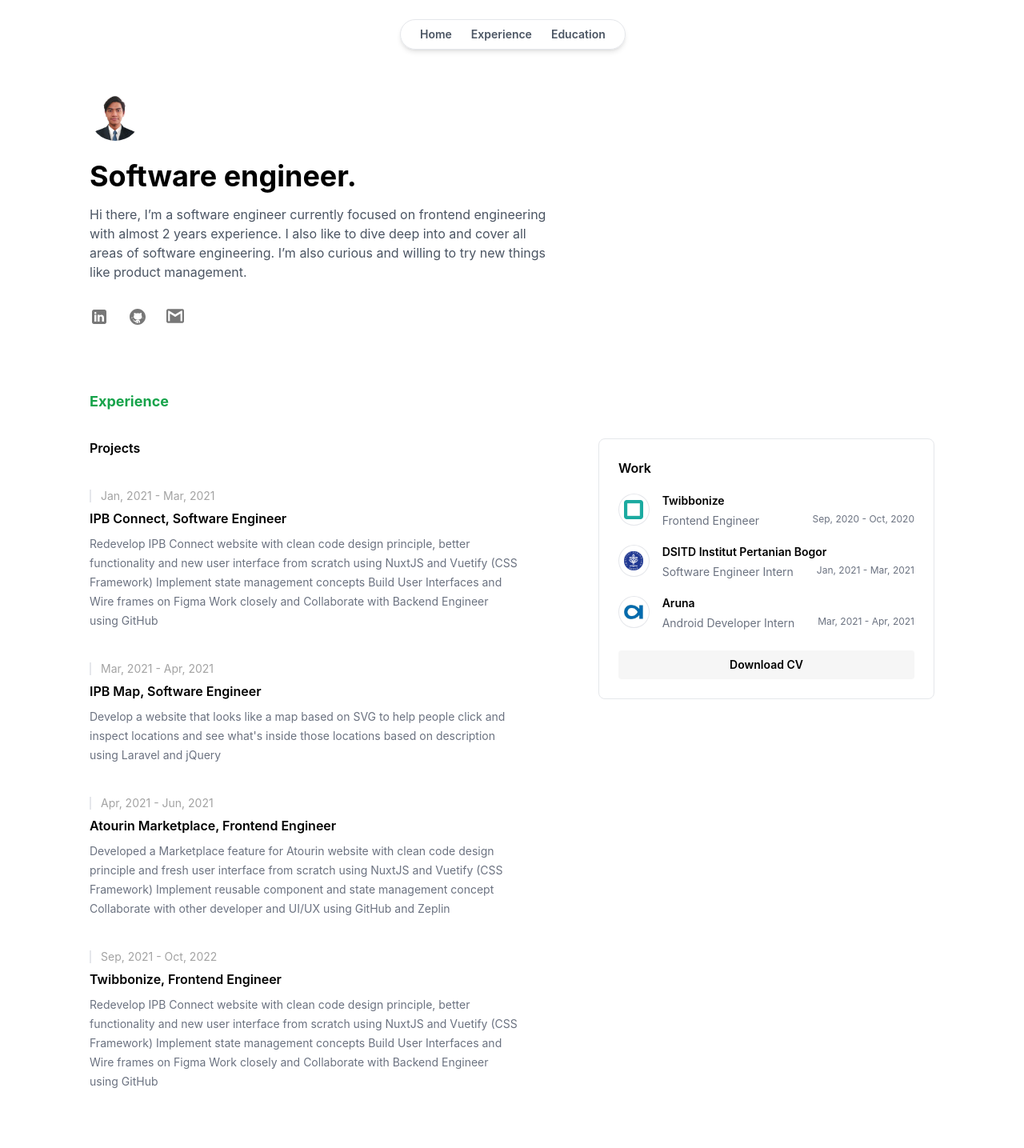
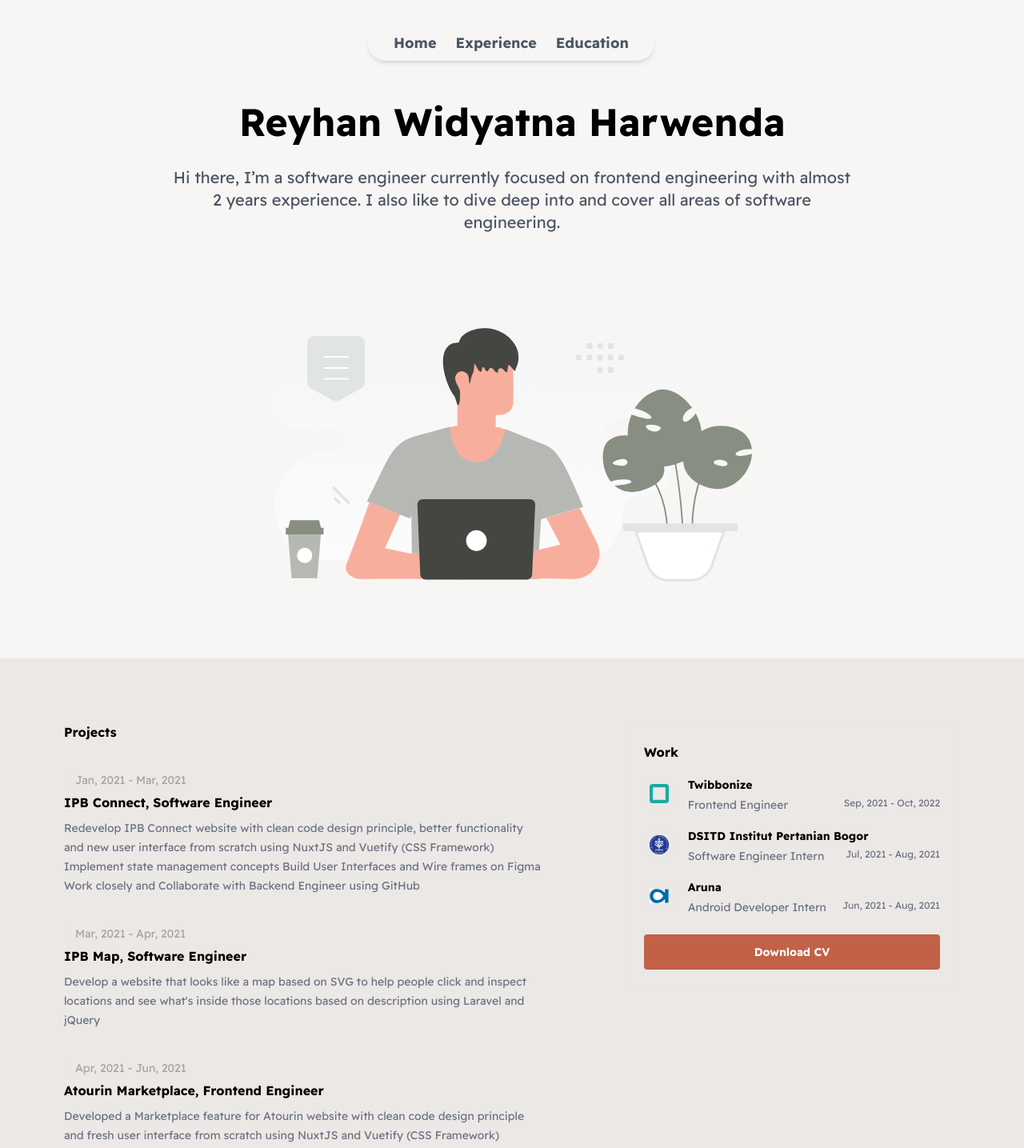
Before and after one commit to reyhanwidyatna/my-portofolio, a React (Create React App) app: page / in a window 1280 px wide. Shown: the top 1435 px of the page at 80% size. Built offline with nearby package versions, Linux system fonts and the light colour scheme.

Commit message:
refactor color

```diff
--- a/src/App.css
+++ b/src/App.css
@@ -2,21 +2,19 @@
   width: 100%;
   height: 100%;
   min-height: 100vh;
-  background-color: rgb(250, 250, 250);
 }
 
 .body {
   width: 100%;
   height: 100%;
-  max-width: 1280px;
-  background-color: white;
+  background-color: #f7f6f5;
 }
 
 .navbar {
   position: fixed;
-  background: white;
-  top: 24px;
-  left: calc(50% - 140px);
+  top: 32px;
+  left: calc(50% - 180px);
+  background-color: #f7f6f5;
 }
 
 .navbar-item:last-child {
@@ -27,13 +25,15 @@
   margin-right: 24px;
 }
 
-.header {
-  max-width: 800px;
+.background {
+  max-width: 1080px;
+  text-align: center;
+  margin: auto;
 }
 
-.profile {
-  width: 64px;
-  height: 64px;
+.background-image {
+  max-width: 600px;
+  margin: 0 auto;
 }
 
 .social-media {
@@ -44,6 +44,15 @@
 .social-media-gmail {
   width: 22px;
   height: 22px;
+}
+
+.experience {
+  background-color: #EBE8E6;
+}
+
+.experience-detail {
+  max-width: 1280px;
+  margin: auto;
 }
 
 .projects {
@@ -83,7 +92,12 @@
 }
 
 .download {
-  background-color: rgb(246, 246, 246);
+  background-color: #c26148;
+  color: #ffffff;
+}
+
+.education {
+  /* background-color: #C26148; */
 }
 
 .education-image {
--- a/src/App.tsx
+++ b/src/App.tsx
@@ -1,6 +1,4 @@
-import profile from "./assets/profile.jpg"
-
-
+import home from "./assets/home.svg"
 import github from "./assets/github.svg"
 import linkedin from "./assets/linkedin.svg"
 import gmail from "./assets/gmail.svg"
@@ -18,12 +16,12 @@
 
   return (
     <div className="main">
-      <div id="home" className="body container mx-auto py-12">
-        <div className="navbar flex justify-center items-center">
-          <div className="shadow-md text-gray-600 text-sm font-semibold border rounded-3xl py-2 px-6">
+      <div id="home" className="body mx-auto py-8">
+        <div className="navbar flex justify-center items-center rounded-3xl">
+          <div className="shadow-md text-gray-600 text-sm font-semibold rounded-3xl py-2 px-8">
             {navigation.map((item, index) => (
               <span
-                className="navbar-item cursor-pointer"
+                className="navbar-item text-lg cursor-pointer"
                 onClick={() => handleClick(item.id)}
                 key={index}
               >
@@ -32,48 +30,19 @@
             ))}
           </div>
         </div>
-        <div className="header px-8 md:px-28 mt-12 md:mt-16">
-          <img className="profile rounded-full" src={profile} alt="profile" />
-          <p className="text-3xl md:text-4xl font-bold mt-6">
-            Software engineer.
+        <div className="background px-8 md:px-28 my-12 md:my-24">
+          <p className="text-3xl md:text-5xl font-bold">
+            Reyhan Widyatna Harwenda
           </p>
-          <p className="text-gray-600 mt-4">
+          <p className="text-gray-600 text-md md:text-xl mt-8">
             Hi there, I’m a software engineer currently focused on frontend
             engineering with almost 2 years experience. I also like to dive deep
-            into and cover all areas of software engineering. I’m also curious
-            and willing to try new things like product management.
+            into and cover all areas of software engineering.
           </p>
-          <div className="flex mt-8">
-            <a
-              className="mr-6"
-              href="https://www.linkedin.com/in/reyhan-widyatna-harwenda/"
-              target="blank"
-            >
-              <img className="social-media" src={linkedin} alt="linkedin" />
-            </a>
-            <a
-              className="mr-6"
-              href="https://github.com/reyhanwidyatna"
-              target="blank"
-            >
-              <img className="social-media" src={github} alt="github" />
-            </a>
-            <a
-              href="mailto:harwendareyhan@gmail.com?subject=subject&cc=cc@example.com"
-              target="blank"
-            >
-              <img className="social-media-gmail" src={gmail} alt="gmail" />
-            </a>
-          </div>
+          <img className="background-image mt-24" src={home} alt="banner" />
         </div>
-        <div
-          id="experience"
-          className="portofolio mt-12 md:mt-20 px-8 md:px-28"
-        >
-          <span className="flex text-green-600 font-bold text-lg mb-8">
-            Experience
-          </span>
-          <div className="flex-row md:flex justify-between">
+        <div id="experience" className="experience p-12 md:p-20">
+          <div className="experience-detail flex-row md:flex justify-between">
             <div className="projects">
               <span className="font-semibold">Projects</span>
               {projects.map((item, index) => (
@@ -110,7 +79,7 @@
                   </div>
                 </div>
               ))}
-              <button className="download w-full rounded mt-6">
+              <button className="download w-full rounded mt-6 py-1">
                 <a
                   href={window.location.origin + "/cv.pdf"}
                   download="Reyhan CV"
@@ -143,7 +112,7 @@
             </div>
           </div>
         </div>
-        <div className="footer border-t mt-12 md:mt-16 pt-6 md:pt-10 px-8 md:px-28">
+        <div className="footer flex justify-between border-t mt-12 md:mt-16 pt-6 md:pt-10 px-8 md:px-28">
           <div className="flex text-sm text-gray-600 font-semibold">
             {navigation.map((item, index) => (
               <span
@@ -155,6 +124,28 @@
               </span>
             ))}
           </div>
+          <div className="flex">
+            <a
+              className="mr-6"
+              href="https://www.linkedin.com/in/reyhan-widyatna-harwenda/"
+              target="blank"
+            >
+              <img className="social-media" src={linkedin} alt="linkedin" />
+            </a>
+            <a
+              className="mr-6"
+              href="https://github.com/reyhanwidyatna"
+              target="blank"
+            >
+              <img className="social-media" src={github} alt="github" />
+            </a>
+            <a
+              href="mailto:harwendareyhan@gmail.com?subject=subject&cc=cc@example.com"
+              target="blank"
+            >
+              <img className="social-media-gmail" src={gmail} alt="gmail" />
+            </a>
+          </div>
         </div>
       </div>
     </div>
--- a/src/index.css
+++ b/src/index.css
@@ -1,17 +1,11 @@
+@import url('https://fonts.googleapis.com/css2?family=Readex+Pro:wght@400;500;700&display=swap');
 @tailwind base;
 @tailwind components;
 @tailwind utilities;
 
 body {
   margin: 0;
-  font-family: -apple-system, BlinkMacSystemFont, 'Segoe UI', 'Roboto', 'Oxygen',
-    'Ubuntu', 'Cantarell', 'Fira Sans', 'Droid Sans', 'Helvetica Neue',
-    sans-serif;
+  font-family: 'Readex Pro', sans-serif;
   -webkit-font-smoothing: antialiased;
   -moz-osx-font-smoothing: grayscale;
 }
-
-code {
-  font-family: source-code-pro, Menlo, Monaco, Consolas, 'Courier New',
-    monospace;
-}
--- a/src/json/works.json
+++ b/src/json/works.json
@@ -1,19 +1,19 @@
 [
     {
         "id": "twibbonize.png",
-        "date": "Sep, 2020 - Oct, 2020",
+        "date": "Sep, 2021 - Oct, 2022",
         "title": "Frontend Engineer",
         "company": "Twibbonize"
     },
     {
         "id": "ipb.png",
-        "date": "Jan, 2021 - Mar, 2021",
+        "date": "Jul, 2021 - Aug, 2021",
         "title": "Software Engineer Intern",
         "company": "DSITD Institut Pertanian Bogor"
     },
     {
         "id": "aruna.png",
-        "date": "Mar, 2021 - Apr, 2021",
+        "date": "Jun, 2021 - Aug, 2021",
         "title": "Android Developer Intern",
         "company": "Aruna"
     }
```
